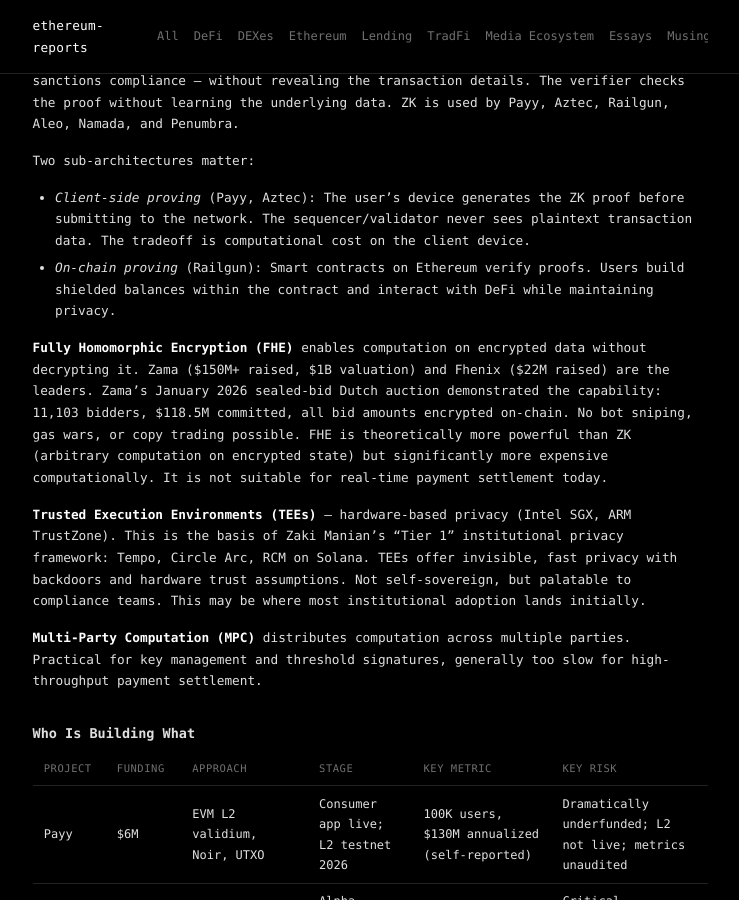
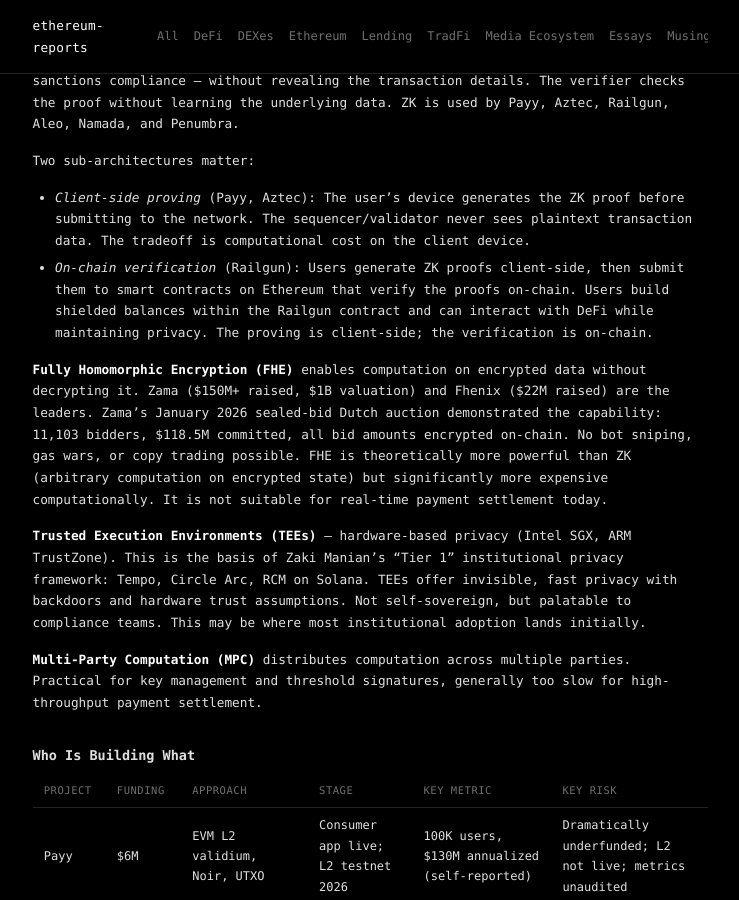
Before and after one commit to 0xapriori/ethereum-reports, a Jekyll site: the page built from defi/stablecoin-privacy-payments-report-march-2026.md, in a window 1280 px wide and 900 px high, scrolled down 5162 px. Shown: the whole window, without its empty margins (270-1009 px from the left). Built offline with Jekyll 4.4.1, drawn with Linux system fonts in a browser that asks for light colours; some of the changed text lies outside the part shown.

Commit message:
Fix Railgun proving description and credit apriori-writer agent as author
Railgun does client-side proving with on-chain verification, not on-chain
proving. Updated attribution across all files to credit apriori-writer agent.

Co-Authored-By: Claude Opus 4.6 (1M context) <noreply@anthropic.com>

```diff
--- a/defi/stablecoin-privacy-payments-report-march-2026.md
+++ b/defi/stablecoin-privacy-payments-report-march-2026.md
@@ -5,7 +5,7 @@ date: 2026-03-31
 
 # The Privacy Gap: Stablecoins, Payments, and the Missing Infrastructure Layer
 
-*A synthesis report by apriori | ethreportseth.xyz | March 2026*
+*A synthesis report written by the apriori-writer agent | ethreportseth.xyz | March 2026*
 
 ## tl;dr
 
@@ -120,7 +120,7 @@ The privacy technology stack for stablecoin payments has converged around four f
 
 Two sub-architectures matter:
 - *Client-side proving* (Payy, Aztec): The user's device generates the ZK proof before submitting to the network. The sequencer/validator never sees plaintext transaction data. The tradeoff is computational cost on the client device.
-- *On-chain proving* (Railgun): Smart contracts on Ethereum verify proofs. Users build shielded balances within the contract and interact with DeFi while maintaining privacy.
+- *On-chain verification* (Railgun): Users generate ZK proofs client-side, then submit them to smart contracts on Ethereum that verify the proofs on-chain. Users build shielded balances within the Railgun contract and can interact with DeFi while maintaining privacy. The proving is client-side; the verification is on-chain.
 
 **Fully Homomorphic Encryption (FHE)** enables computation on encrypted data without decrypting it. Zama ($150M+ raised, $1B valuation) and Fhenix ($22M raised) are the leaders. Zama's January 2026 sealed-bid Dutch auction demonstrated the capability: 11,103 bidders, $118.5M committed, all bid amounts encrypted on-chain. No bot sniping, gas wars, or copy trading possible. FHE is theoretically more powerful than ZK (arbitrary computation on encrypted state) but significantly more expensive computationally. It is not suitable for real-time payment settlement today.
 
```
Also changed, not shown: audit-payments-infrastructure-brief.md (+2 -2 lines), privacy/audit-regulatory-landscape-private-stablecoins-2026.md (+1 -1 lines), privacy/regulatory-landscape-private-stablecoins-2026.md (+1 -1 lines), privacy/stablecoin-privacy-technology-research-brief.md (+2 -2 lines).
